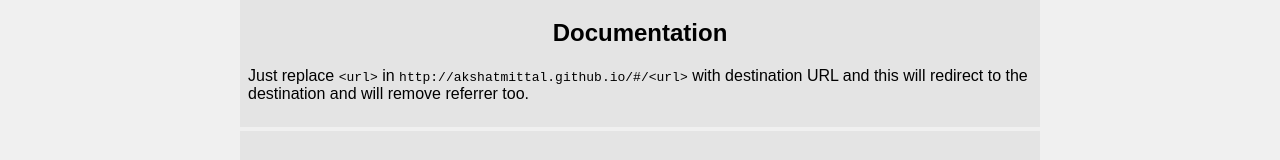
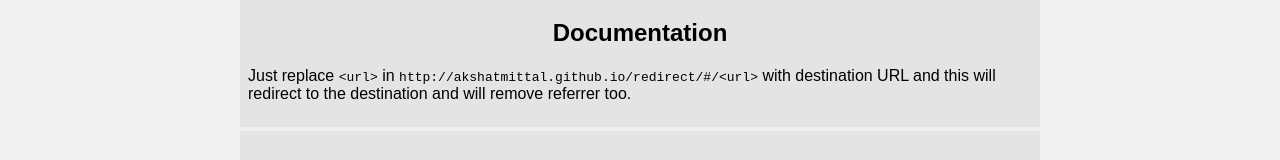
Before and after one commit to akshatmittal/redirect, a plain HTML site: page index.html in a window 1280 px wide. Shown: the part 149-309 px from the top of the page. Drawn offline with Linux system fonts and the light colour scheme.

Commit message:
Oops. Typo.

```diff
--- a/index.html
+++ b/index.html
@@ -85,7 +85,7 @@
 	</div>
 	<div class="inner" id="two">
 		<h2>Documentation</h2>
-		<p>Just replace <code>&lt;url&gt;</code> in <code>http://akshatmittal.github.io/#/&lt;url&gt;</code> with destination URL and this will redirect to the destination and will remove referrer too.</p>
+		<p>Just replace <code>&lt;url&gt;</code> in <code>http://akshatmittal.github.io/redirect/#/&lt;url&gt;</code> with destination URL and this will redirect to the destination and will remove referrer too.</p>
 	</div>
 	<div class="inner" id="three">
 		<h2>Limits</h2>
```
